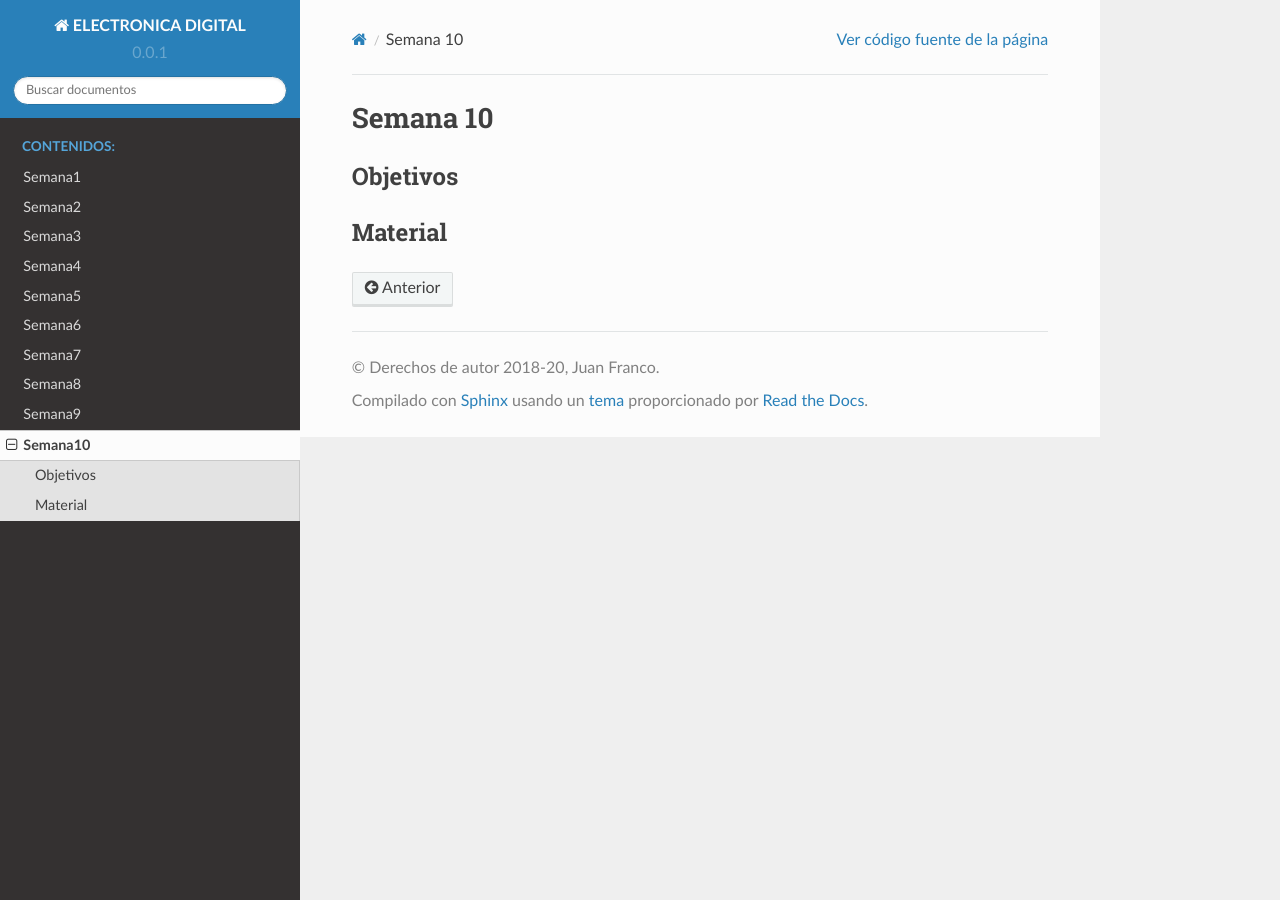
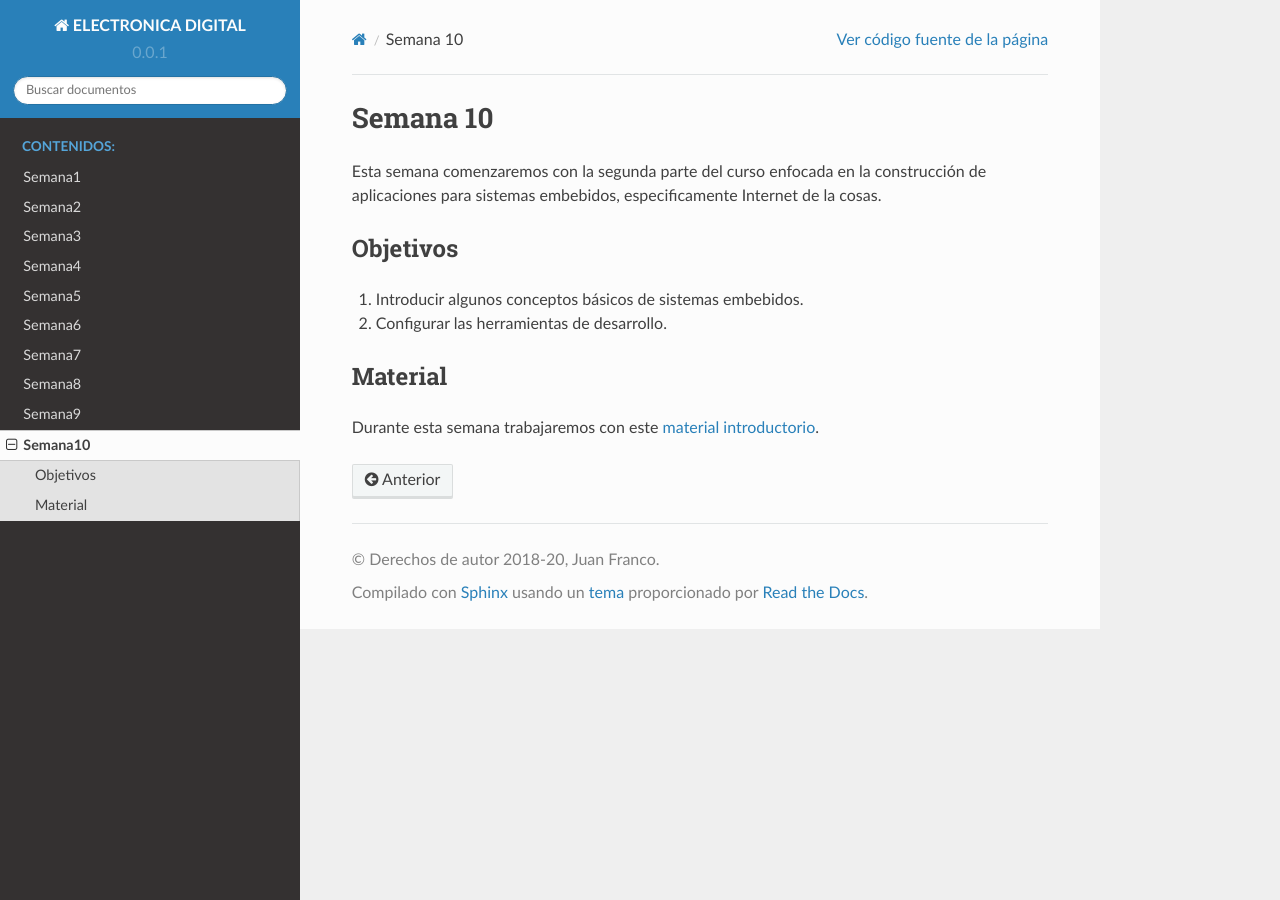
Before and after one commit to juanferfranco/ElectronicaDigital, a Sphinx documentation site: the page built from docs/_semana10/semana10.rst, in a window 1280 px wide. Built offline with Sphinx 7.4.7 and the Read the Docs theme 2.0.0, drawn with Linux system fonts in a browser that asks for light colours.

Commit message:
add week 10

```diff
--- a/docs/_semana10/semana10.rst
+++ b/docs/_semana10/semana10.rst
@@ -1,9 +1,13 @@
 Semana 10
 ===========
+Esta semana comenzaremos con la segunda parte del curso enfocada en la construcción de aplicaciones para
+sistemas embebidos, especificamente Internet de la cosas.
 
 Objetivos
 ----------
-
+1. Introducir algunos conceptos básicos de sistemas embebidos.
+2. Configurar las herramientas de desarrollo.
 
 Material
 ---------
+Durante esta semana trabajaremos con este `material introductorio <https://drive.google.com/open?id=1rxlrmvW4SUUDyVw-T9Z2PrEkh6xBReHaqsedfFkezzo>`__.
```
